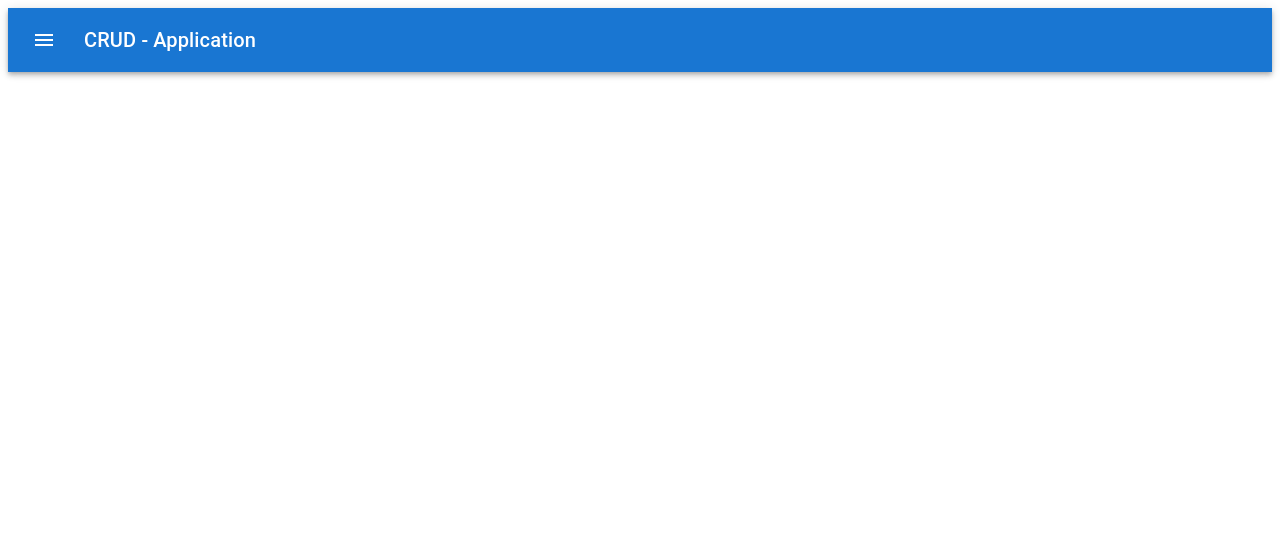
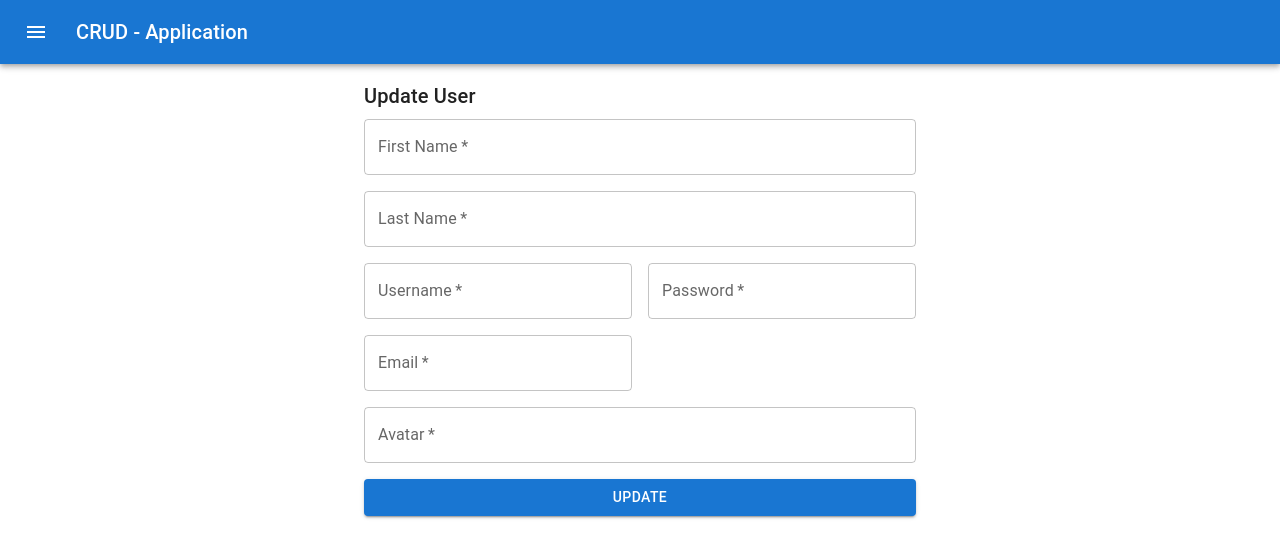
Before and after one commit to bomypoko/CRUD---REACT, a React (Vite) app: page /update/1 in a window 1280 px wide. Before the commit this address had no page. Shown: the top 558 px of the page. Built offline with nearby package versions, Linux system fonts and the light colour scheme; no server answers.

Commit message:
addd btn

```diff
--- a/src/App.jsx
+++ b/src/App.jsx
@@ -5,6 +5,7 @@ import './App.css'
 import Navbar from './components/Navbar'
 import Users from './components/User'
 import UserCreate from './components/UserCreate'
+import UserUpdate from './components/UserUpdate'
 
 
 
@@ -19,6 +20,7 @@ function App() {
       <Routes>
         <Route path="/" element={<Users/>} />
         <Route path="create" element={<UserCreate/>}/>
+        <Route path="update/:id" element={<UserUpdate/>}/>
       </Routes>
 
 
--- a/src/components/User.jsx
+++ b/src/components/User.jsx
@@ -16,17 +16,8 @@ import { useState , useEffect} from 'react';
 import Link from '@mui/material/Link';
 
 
-function createData(name, calories, fat, carbs, protein) {
-  return { name, calories, fat, carbs, protein };
-}
 
-const rows = [
-  createData('Frozen yoghurt', 159, 6.0, 24, 4.0),
-  createData('Ice cream sandwich', 237, 9.0, 37, 4.3),
-  createData('Eclair', 262, 16.0, 24, 6.0),
-  createData('Cupcake', 305, 3.7, 67, 4.3),
-  createData('Gingerbread', 356, 16.0, 49, 3.9),
-];
+
 
 
 export default function Users() {
@@ -34,6 +25,10 @@ export default function Users() {
   const [items , setItems ] = useState([])
 
   useEffect(() => {
+    UserGet()
+  }, [])
+
+  const UserGet = () => {
     fetch("https://www.melivecode.com/api/users")
     .then(res => res.json())
     .then(
@@ -41,7 +36,39 @@ export default function Users() {
         setItems(result);
       }
     )
-  }, [])
+  }
+
+
+  const UserDelete = id => {
+    var myHeaders = new Headers();
+    myHeaders.append("Content-Type", "application/json");
+
+    var raw = JSON.stringify({
+    "id": id
+  });
+
+  var requestOptions = {
+    method: 'DELETE',
+    headers: myHeaders,
+    body: raw,
+    redirect: 'follow'
+  };
+
+    fetch("https://www.melivecode.com/api/users/delete", requestOptions)
+      .then(response => response.json())
+      .then(result => {
+        alert(result['message'])
+       if (result['status' === 'ok']) {
+        UserGet()
+       }
+
+      })
+      .catch(error => console.log('error', error));
+  }
+
+  const UserEdit = id => {
+    window.location = '/update/'+id
+  }
 
   return (
     <React.Fragment>
@@ -94,8 +121,8 @@ export default function Users() {
                     <TableCell align="center">
 
                         <ButtonGroup variant='outlined' aria-label="outlined button group">
-                          <Button>Edit</Button>
-                          <Button>delete</Button>
+                          <Button onClick={() => UserEdit()}>Edit</Button>
+                          <Button onClick={() => UserDelete(row.id)}>delete</Button>
                         </ButtonGroup>
 
                     </TableCell>
--- /dev/null
+++ b/src/components/UserUpdate.jsx
@@ -0,0 +1,147 @@
+import  React , { useState , useEffect} from 'react';
+import CssBaseline from '@mui/material/CssBaseline';
+import Container from '@mui/material/Container';
+import Typography from '@mui/material/Typography'
+import { Grid, TextField, Button } from '@mui/material';
+
+import { useParams } from 'react-router-dom';
+
+export default function UserUpdate() {
+
+  const { id } = useParams();
+  useEffect(() => {
+
+    var requestOptions = {
+      method: 'GET',
+      redirect: 'follow'
+    };
+
+    fetch("https://www.melivecode.com/api/users/"+id, requestOptions)
+      .then(response => response.json())
+      .then(result => {
+        if(result['status'] === 'ok') {
+          setFname(result['user']['fname'])
+          setLname(result['user']['lname'])
+          setUsername(result['user']['username'])
+          setEmail(result['user']['email'])
+          setAvatar(result['user']['avatar'])
+        }
+      })
+      .catch(error => console.log('error', error));
+
+  }, [id])
+
+
+  const [ fname , setFname ] = useState('')
+  const [ lname , setLname ] = useState('')
+  const [ username , setUsername ] = useState('')
+  const [ email , setEmail ] = useState('')
+  const [ avatar , setAvatar ] = useState('')
+
+  const handleSubmit = (e) => {
+    e.preventDefault();
+    var myHeaders = new Headers();
+    myHeaders.append("Content-Type", "application/json");
+
+    var raw = JSON.stringify({
+      "fname": fname,
+      "lname": lname,
+      "username": username,
+      "password": "1234",
+      "email": email,
+      "avatar": avatar
+    });
+
+    var requestOptions = {
+      "id" : id,
+      method: 'PUT',
+      headers: myHeaders,
+      body: raw,
+      redirect: 'follow'
+    };
+
+fetch("https://www.melivecode.com/api/users/update", requestOptions)
+  .then(response => response.json())
+  .then(result => {
+    alert(result['message'])
+    if(result['status'] === 'ok') {
+        window.location.href = '/'
+    }
+  })
+  .catch(error => console.log('error', error));
+
+  }
+
+
+  return (
+    <React.Fragment>
+      <CssBaseline />
+      <Container maxWidth="sm" sx={{p:2}}>
+        <Typography variant="h6" gutterBottom component="div">
+                    Update User
+        </Typography>
+        <form onSubmit={handleSubmit}>
+          <Grid container spacing={2}>
+            <Grid item xs={12} >
+              <TextField
+                id="fname"
+                label="First Name"
+                variant="outlined"
+                onChange={(e) => setFname(e.target.value)} fullWidth required value={fname} />
+            </Grid>
+            <Grid item xs={12} >
+              <TextField
+              id="lname"
+              label="Last Name"
+              variant="outlined"
+              onChange={ (e) => setLname(e.target.value)}
+              fullWidth required value={lname} />
+            </Grid>
+            <Grid item xs={12} sm={6}>
+              <TextField
+              id="username"
+              label="Username"
+              variant="outlined"
+              onChange={(e)=> setUsername(e.target.value) }
+              fullWidth required  value={username}/>
+            </Grid>
+            <Grid item xs={12} sm={6}>
+              <TextField
+              id="password"
+              label="Password"
+              variant="outlined"
+              onChange={(e) => setEmail(e.target.value) }
+              fullWidth required />
+            </Grid>
+            <Grid item xs={12} sm={6}>
+              <TextField
+              id="email"
+              label="Email"
+              variant="outlined"
+              onChange={(e) => setEmail(e.target.value) }
+              fullWidth required value={email}/>
+            </Grid>
+            <Grid item xs={12}>
+              <TextField
+              id="avatar"
+              label="Avatar"
+              variant="outlined"
+              onChange={(e) => setAvatar(e.target.value)}
+              fullWidth required value={avatar}/>
+            </Grid>
+            <Grid item xs={12}>
+
+              <Button type='submit' variant="contained" fullWidth color="primary">
+                Update
+              </Button>
+
+
+            </Grid>
+
+          </Grid>
+        </form>
+
+      </Container>
+    </React.Fragment>
+  );
+}
```
Lines whose indentation alone changed are shown as unchanged.
